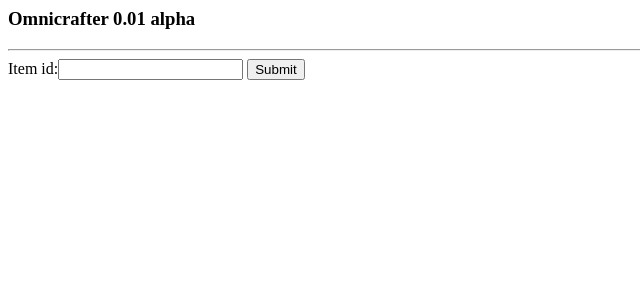
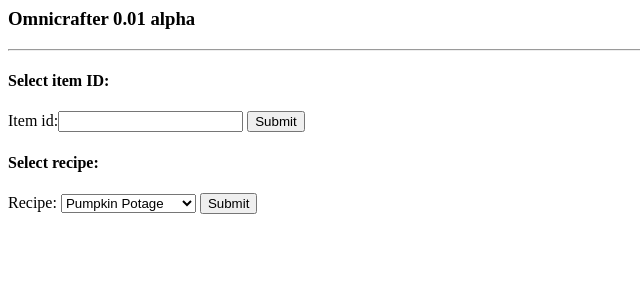
Before and after one commit to maciejbac/omnicrafter, a Django app: page / in a window 1280 px wide. Shown: the top 300 px of the page, without its empty margins (0-640 px from the left). Run offline with Django 3.2, Linux system fonts and the light colour scheme.

Commit message:
added dummy html dropdown form

```diff
--- a/app/templates/app/index.html
+++ b/app/templates/app/index.html
@@ -1,9 +1,25 @@
 <h3>Omnicrafter 0.01 alpha</h3>
 <hr>
 
+<h4>Select item ID:</h4>
 <form action="" method="post">
 	{% csrf_token %}
 	{{form}}
 	<input type="submit">
+</form>
 
+<h4>Select recipe:</h4>
+<form action="" method="post">
+	<label for="recipes">Recipe:</label>
+		<select name="recipes" id="recipes">
+			<optgroup label="Raid food">
+				<option value="36070">Pumpkin Potage</option>
+				<option value="36071">Peach Juice</option>
+			</optgroup>
+			<optgroup label="misc">
+				<option value="36093">Beet</option>
+				<option value="36091">Coconut</option>
+			</optgroup>
+		</select>
+	<input type="submit">
 </form>
--- a/app/views.py
+++ b/app/views.py
@@ -5,22 +5,21 @@ from django.http import HttpResponse
 
 
 def index(request):
-
-
-
 	form = CustomerForm()
 	if request.method == 'POST':
 		form = CustomerForm(request.POST)
 		if form.is_valid():
 
 			text = request.POST.get('item_id')
+
+			if int(text) > 36700:
+				return HttpResponse('Item ID out of range.')
+
 			text = str(text)
 			price = func.getPrice(text)
 			name = func.getName(text)
-			response = 'The cheapest ' + name + ' costs: ' + str(price) + 'gil'
+			response = 'The cheapest ' + name + ' costs: ' + str(price)
 			return HttpResponse(response)
-
-			# form.save()
 
 	context = {'form':form}
 	return render(request, 'app/index.html', context)
```
Also changed, not shown: app/functions.py (+9 -2 lines), app/forms.py (line endings or trailing spaces), app/models.py (line endings or trailing spaces), 1 other file.
